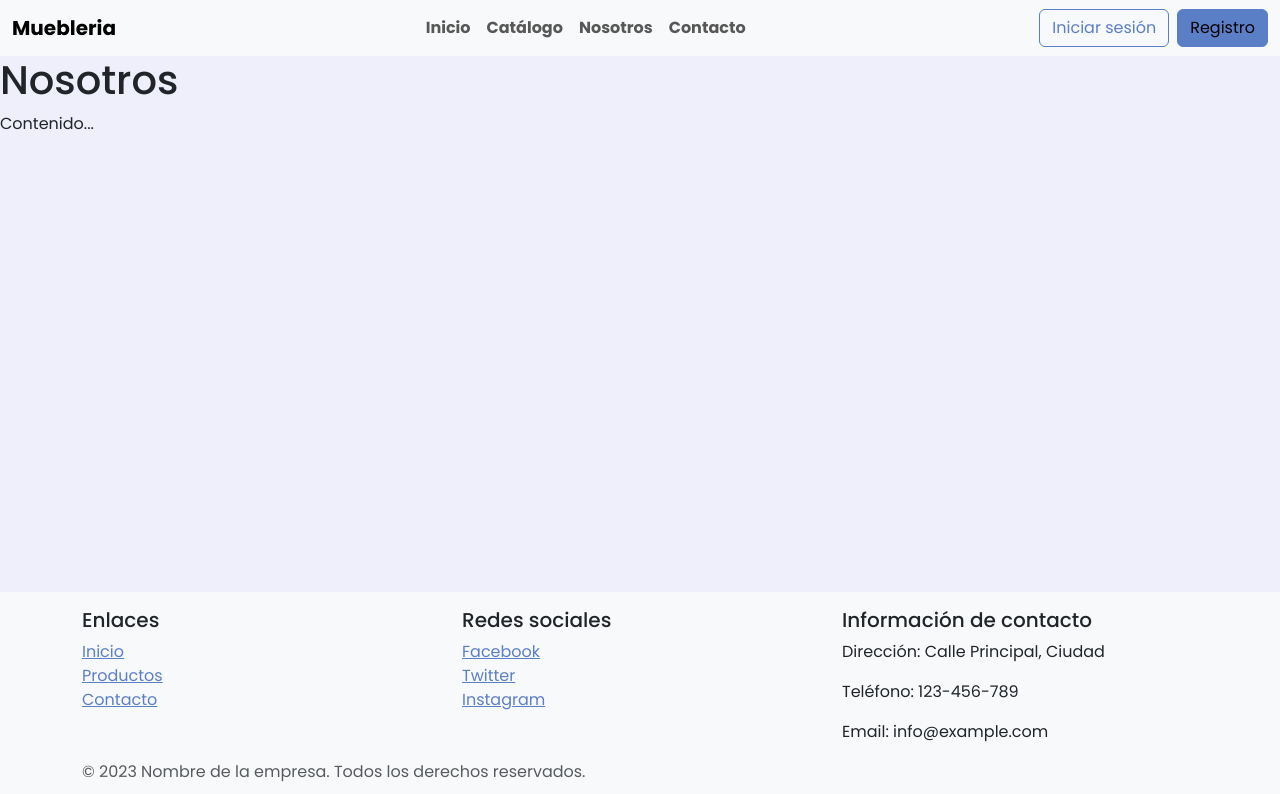
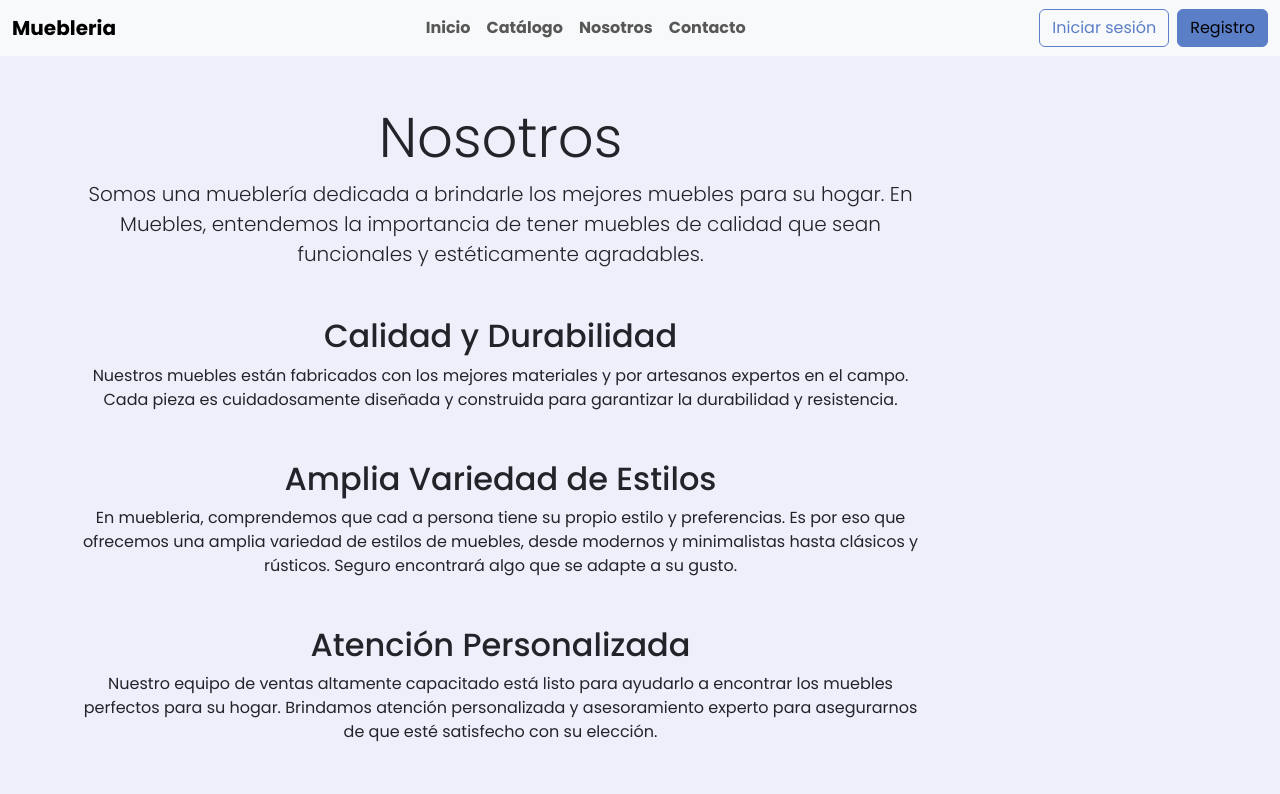
Before and after one commit to OmarMonroy080/Producto2Web, a React (Vite) app: page /aboutus in a window 1280 px wide. Shown: the top 794 px of the page. Built offline with nearby package versions, Linux system fonts and the light colour scheme.

Commit message:
NosotrosModificacion

```diff
--- a/src/pages/AboutUsPage.jsx
+++ b/src/pages/AboutUsPage.jsx
@@ -1,10 +1,28 @@
 const AboutUsPage = () => {
   return (
     <>
-      <h1>Nosotros</h1>
-      <p>Contenido...</p>
+      <div className="container">
+        <div className="col col-sm-0 col-lg-6"></div>
+        <div className="col col-lg-9 col-sm-12 ">
+        <div class="py-5 text-center">
+          <h1 class="display-4">Nosotros</h1>
+          <p class="lead">Somos una mueblería dedicada a brindarle los mejores muebles para su hogar. En Muebles, entendemos la importancia de tener muebles de calidad que sean funcionales y estéticamente agradables.</p>
+
+          <h2 class="mt-5">Calidad y Durabilidad</h2>
+          <p>Nuestros muebles están fabricados con los mejores materiales y por artesanos expertos en el campo. Cada pieza es cuidadosamente diseñada y construida para garantizar la durabilidad y resistencia.</p>
+
+          <h2 class="mt-5">Amplia Variedad de Estilos</h2>
+          <p>En muebleria, comprendemos que cad a persona tiene su propio estilo y preferencias. Es por eso que ofrecemos una amplia variedad de estilos de muebles, desde modernos y minimalistas hasta clásicos y rústicos. Seguro encontrará algo que se adapte a su gusto.</p>
+
+          <h2 class="mt-5">Atención Personalizada</h2>
+          <p>Nuestro equipo de ventas altamente capacitado está listo para ayudarlo a encontrar los muebles perfectos para su hogar. Brindamos atención personalizada y asesoramiento experto para asegurarnos de que esté satisfecho con su elección.</p>
+
+          <h2 class="mt-5">Visítenos hoy</h2>
+          <p>Estamos ubicados en el centro de la ciudad, en la calle principal. Lo invitamos a visitar nuestra mueblería y explorar nuestra increíble selección de muebles. ¡Esperamos poder ayudarlo a transformar su hogar en un lugar elegante y acogedor!</p>
+        </div>
+      </div>
+      </div>
     </>
-  );
+  )
 };
-
 export default AboutUsPage;
```
